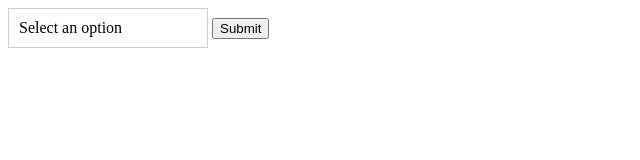
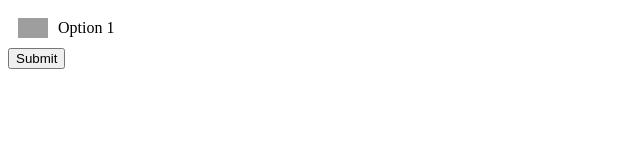
Before and after one commit to akib-web/simple-select-js-plugin, a plain HTML site: page index.html in a window 1280 px wide. Shown: the whole page, without its empty margins (0-640 px from the left). Drawn offline with Linux system fonts and the light colour scheme; grey boxes are pictures that could not be loaded.

Commit message:
update the selected field

```diff
--- a/simple-select.css
+++ b/simple-select.css
@@ -1,7 +1,7 @@
 .simsl_select_wrapper {
     position: relative;
     display: inline-block;
-    width: 200px;
+    width: 100%;
 }
 
 .simsl_select_wrapper select {
@@ -17,6 +17,9 @@
     display: none;
     max-height: 200px;
     overflow-y: auto;
+    font-weight: 500;
+    font-size: 17px;
+    color: #262626;
 }
 
 .simsl_select_items div {
@@ -46,7 +49,6 @@
     display: flex;
     align-items: center;
     background-color: #fff;
-    border: 1px solid #ccc;
 }
 .simsl_item_selected img {
     margin-right: 10px;
--- a/simple-select.js
+++ b/simple-select.js
@@ -38,6 +38,8 @@ const simpleSelect = {
 
             Array.from(selectElement.options).forEach(optionData => {
                 const optionDiv = document.createElement('div');
+                optionDiv.setAttribute("country_id", optionData.getAttribute('value'));
+                optionDiv.className = optionData.getAttribute('selected') ? 'selected' :'';
 
                 var title = optionData.getAttribute('title');
                 var value = optionData.getAttribute('value');
@@ -56,12 +58,18 @@ const simpleSelect = {
                 optionDiv.addEventListener('click', () => {
                     selectedDiv.innerHTML = optionDiv.innerHTML; // Set the simsl_item_selected item
                     selectElement.value = value; // Set the value for form submission
+                    selectElement.dispatchEvent(new Event('change')); // set the select value. this will enable the updated value
                     //selectItemsDiv.style.display = 'none'; // Close the dropdown
                     parentNode.classList.toggle('simsl_dropdown_active');
                 });
 
                 dropDownElement.appendChild(optionDiv);
+
+                // if(optionData.getAttribute('selected')){
+                //     selectedDiv.innerHTML = optionDiv.innerHTML; // Set the simsl_item_selected item
+                // }
             });
+
 
             // Toggle dropdown visibility
             selectedDiv.addEventListener('click', () => {
@@ -92,9 +100,24 @@ const simpleSelect = {
                     });
                 });
             }
+
+
+
+            const setSelectedCountry = setInterval(function () {
+                const countryId = selectElement.querySelector('option:checked').value;
+                const matchingElement = dropDownElement.querySelector(`[country_id="${countryId}"]`);
+                if (matchingElement) {
+                    selectedDiv.innerHTML = matchingElement.innerHTML;
+                }
+            }, 100);
+            setTimeout(function(){
+                selectElement.dispatchEvent(new Event('change'));
+                clearInterval(setSelectedCountry);
+            },1000)
         }
         else{
             console.error('Element with ID #calculator_sendto not found.');
         }
     },
+    callback : (callback) => {callback()}
 }
```
